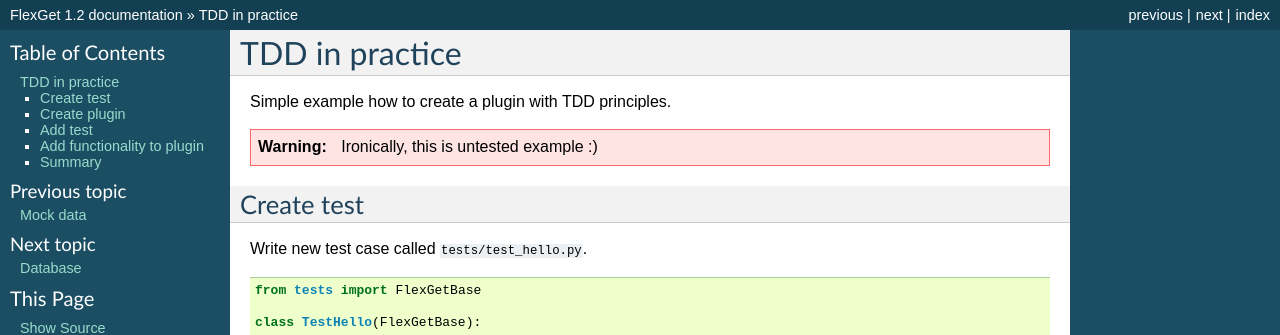
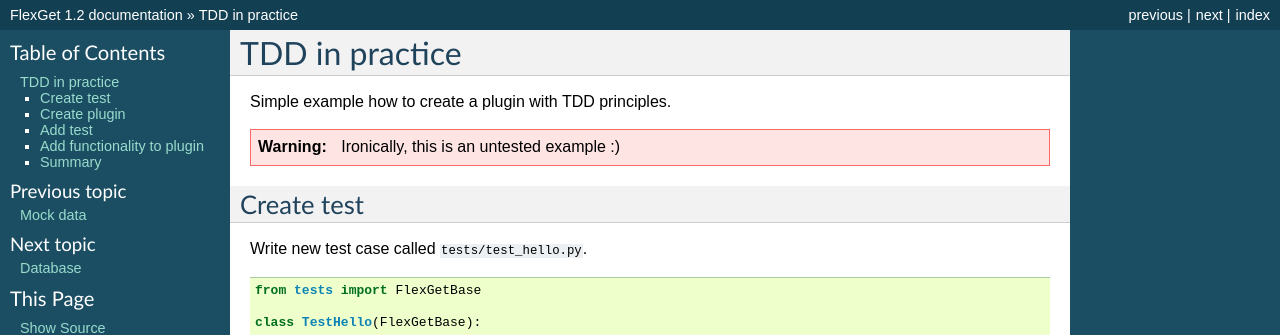
Before and after one commit to Flexget/Flexget, a Sphinx documentation site: the page built from docs/develop/tdd.rst, in a window 1280 px wide. Shown: the top 335 px of the page. Built offline with Sphinx 7.4.7, drawn with Linux system fonts in a browser that asks for light colours.

```diff
--- a/docs/develop/tdd.rst
+++ b/docs/develop/tdd.rst
@@ -3,7 +3,7 @@ TDD in practice
 
 Simple example how to create a plugin with TDD principles.
 
-.. WARNING:: Ironically, this is untested example :)
+.. WARNING:: Ironically, this is an untested example :)
 
 Create test
 -----------
```
